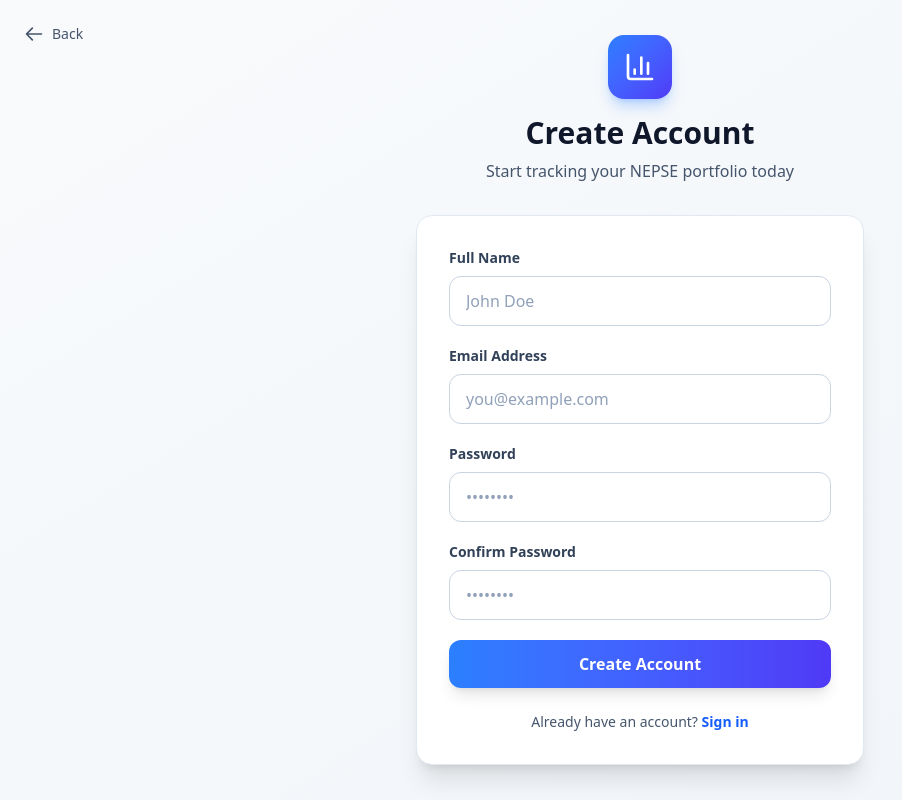
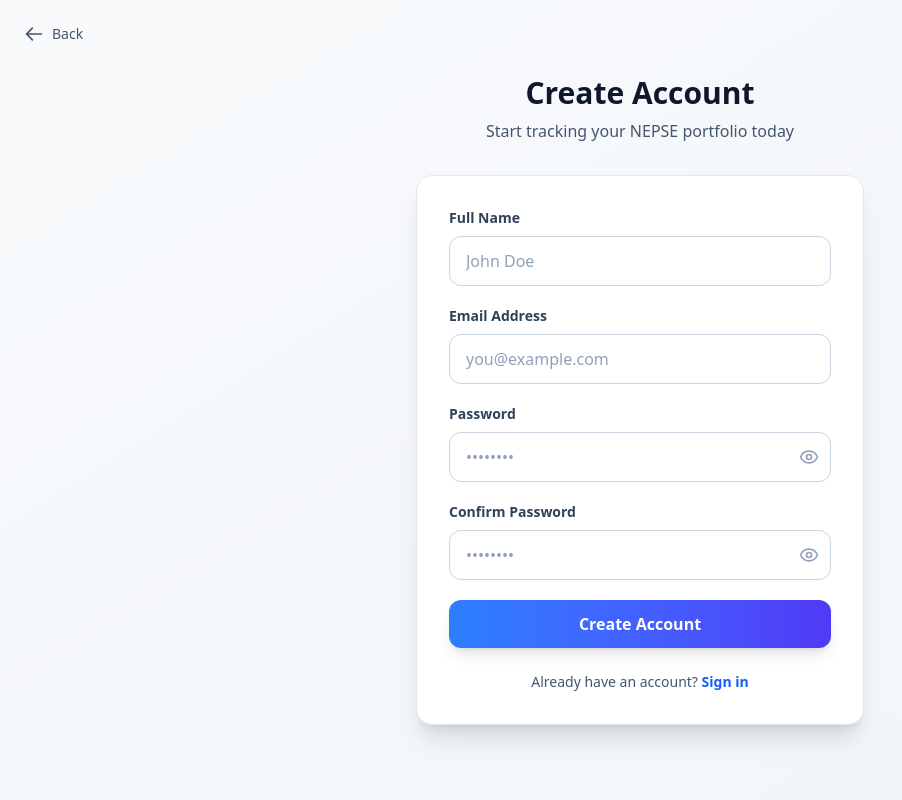
Before and after one commit to amritsapkotadev/Nepse-Suchana, a Next.js app: page /signup in a window 1280 px wide. Shown: the whole page, without its empty margins (0-902 px from the left). Built offline with nearby package versions, Linux system fonts and the light colour scheme; no server answers.

Commit message:
Show navbar/footer on auth pages, add password toggle

```diff
--- a/app/(auth)/login/page.tsx
+++ b/app/(auth)/login/page.tsx
@@ -6,9 +6,10 @@
 import { useRouter } from 'next/navigation';
 import Link from 'next/link';
 import { useAuth } from '@/components/AuthProvider';
+import { useState } from 'react';
 import toast from 'react-hot-toast';
 import { api } from '@/lib/api-client';
-import { BarChart3 } from 'lucide-react';
+import { Eye, EyeOff } from 'lucide-react';
 
 const loginSchema = z.object({
   email: z.string().email('Please enter a valid email'),
@@ -20,6 +21,7 @@
 export default function LoginPage() {
   const router = useRouter();
   const { login } = useAuth();
+  const [showPassword, setShowPassword] = useState(false);
 
   const {
     register,
@@ -56,9 +58,6 @@
 
       <div className="w-full max-w-md">
         <div className="text-center mb-8">
-          <div className="inline-flex items-center justify-center w-16 h-16 rounded-2xl bg-gradient-to-br from-blue-500 to-indigo-600 shadow-lg shadow-blue-500/30 mb-4">
-            <BarChart3 className="w-8 h-8 text-white" />
-          </div>
           <h1 className="text-3xl font-bold text-slate-900 mb-2">
             Welcome Back
           </h1>
@@ -95,13 +94,22 @@
               >
                 Password
               </label>
-              <input
-                id="password"
-                type="password"
-                {...register('password')}
-                className="w-full px-4 py-3 border border-slate-300 rounded-xl bg-white text-slate-900 placeholder-slate-400 focus:outline-none focus:ring-2 focus:ring-blue-500:ring-blue-400 focus:border-transparent transition"
-                placeholder="••••••••"
-              />
+              <div className="relative">
+                <input
+                  id="password"
+                  type={showPassword ? 'text' : 'password'}
+                  {...register('password')}
+                  className="w-full px-4 py-3 pr-12 border border-slate-300 rounded-xl bg-white text-slate-900 placeholder-slate-400 focus:outline-none focus:ring-2 focus:ring-blue-500:ring-blue-400 focus:border-transparent transition"
+                  placeholder="••••••••"
+                />
+                <button
+                  type="button"
+                  onClick={() => setShowPassword(!showPassword)}
+                  className="absolute right-3 top-1/2 -translate-y-1/2 text-slate-400 hover:text-slate-600"
+                >
+                  {showPassword ? <EyeOff className="w-5 h-5" /> : <Eye className="w-5 h-5" />}
+                </button>
+              </div>
               {errors.password && (
                 <p className="mt-1 text-sm text-red-600">{errors.password.message}</p>
               )}
--- a/app/(auth)/signup/page.tsx
+++ b/app/(auth)/signup/page.tsx
@@ -5,9 +5,10 @@
 import { z } from 'zod';
 import { useRouter } from 'next/navigation';
 import Link from 'next/link';
+import { useState } from 'react';
 import toast from 'react-hot-toast';
 import { api } from '@/lib/api-client';
-import { BarChart3 } from 'lucide-react';
+import { Eye, EyeOff } from 'lucide-react';
 
 const signupSchema = z.object({
   name: z.string().min(2, 'Name must be at least 2 characters'),
@@ -23,6 +24,7 @@
 
 export default function SignupPage() {
   const router = useRouter();
+  const [showPassword, setShowPassword] = useState(false);
 
   const {
     register,
@@ -57,9 +59,6 @@
 
       <div className="w-full max-w-md">
         <div className="text-center mb-8">
-          <div className="inline-flex items-center justify-center w-16 h-16 rounded-2xl bg-gradient-to-br from-blue-500 to-indigo-600 shadow-lg shadow-blue-500/30 mb-4">
-            <BarChart3 className="w-8 h-8 text-white" />
-          </div>
           <h1 className="text-3xl font-bold text-slate-900 mb-2">
             Create Account
           </h1>
@@ -115,13 +114,22 @@
               >
                 Password
               </label>
+              <div className="relative">
                 <input
                   id="password"
-                type="password"
+                  type={showPassword ? 'text' : 'password'}
                   {...register('password')}
-                className="w-full px-4 py-3 border border-slate-300 rounded-xl bg-white text-slate-900 placeholder-slate-400 focus:outline-none focus:ring-2 focus:ring-blue-500:ring-blue-400 focus:border-transparent transition"
+                  className="w-full px-4 py-3 pr-12 border border-slate-300 rounded-xl bg-white text-slate-900 placeholder-slate-400 focus:outline-none focus:ring-2 focus:ring-blue-500:ring-blue-400 focus:border-transparent transition"
                   placeholder="••••••••"
                 />
+                <button
+                  type="button"
+                  onClick={() => setShowPassword(!showPassword)}
+                  className="absolute right-3 top-1/2 -translate-y-1/2 text-slate-400 hover:text-slate-600"
+                >
+                  {showPassword ? <EyeOff className="w-5 h-5" /> : <Eye className="w-5 h-5" />}
+                </button>
+              </div>
               {errors.password && (
                 <p className="mt-1 text-sm text-red-600">{errors.password.message}</p>
               )}
@@ -134,13 +142,22 @@
               >
                 Confirm Password
               </label>
+              <div className="relative">
                 <input
                   id="confirmPassword"
-                type="password"
+                  type={showPassword ? 'text' : 'password'}
                   {...register('confirmPassword')}
-                className="w-full px-4 py-3 border border-slate-300 rounded-xl bg-white text-slate-900 placeholder-slate-400 focus:outline-none focus:ring-2 focus:ring-blue-500:ring-blue-400 focus:border-transparent transition"
+                  className="w-full px-4 py-3 pr-12 border border-slate-300 rounded-xl bg-white text-slate-900 placeholder-slate-400 focus:outline-none focus:ring-2 focus:ring-blue-500:ring-blue-400 focus:border-transparent transition"
                   placeholder="••••••••"
                 />
+                <button
+                  type="button"
+                  onClick={() => setShowPassword(!showPassword)}
+                  className="absolute right-3 top-1/2 -translate-y-1/2 text-slate-400 hover:text-slate-600"
+                >
+                  {showPassword ? <EyeOff className="w-5 h-5" /> : <Eye className="w-5 h-5" />}
+                </button>
+              </div>
               {errors.confirmPassword && (
                 <p className="mt-1 text-sm text-red-600">{errors.confirmPassword.message}</p>
               )}
--- a/components/layout/Footer.tsx
+++ b/components/layout/Footer.tsx
@@ -8,11 +8,10 @@
 export function Footer() {
   const pathname = usePathname();
   const { isAppLoading } = useAppLoading();
-  const isAuthPage = pathname === '/login' || pathname === '/signup';
   const isStaticPage = pathname === '/disclaimer' || pathname === '/privacy-policy' || pathname === '/terms' || pathname === '/features';
   const isQuickLinksPage = pathname === '/features' || pathname === '/disclaimer' || pathname === '/privacy-policy' || pathname === '/terms';
 
-  if (isAuthPage || (isAppLoading && !isStaticPage)) return null;
+  if (isAppLoading && !isStaticPage) return null;
 
   if (isQuickLinksPage) {
     return (
--- a/components/layout/Navbar.tsx
+++ b/components/layout/Navbar.tsx
@@ -119,7 +119,6 @@
 
   const isStaticPage = pathname === '/disclaimer' || pathname === '/privacy-policy' || pathname === '/terms' || pathname === '/features';
 
-  if (isAuthPage) return null;
   if (isAppLoading && !isStaticPage) return null;
 
   return (
```
Lines whose indentation alone changed are shown as unchanged.
